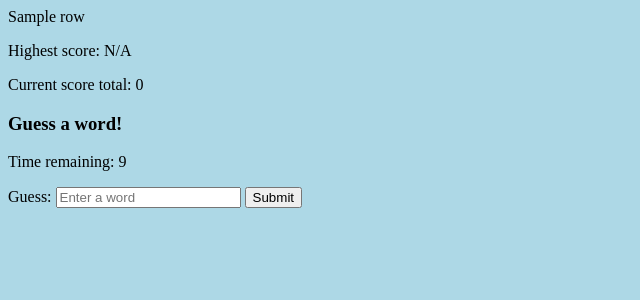
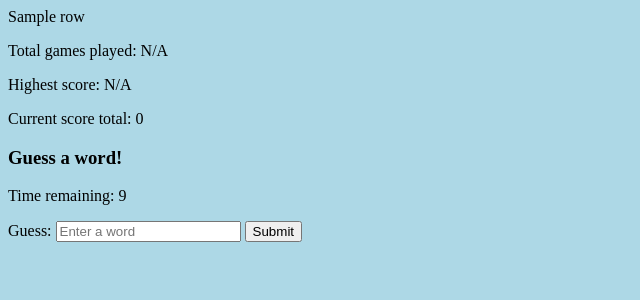
Before and after one commit to iam8/19.5-Flask-Testing, a Flask app: template templates/boggle_home.jinja2 in a window 1280 px wide. Shown: the top 300 px of the page, without its empty margins (0-640 px from the left). Run offline with Flask 2, Linux system fonts and the light colour scheme; the template is opened without the code that fills it: most values are stand-ins (such as "Sample title", 1, 10 or a date in 2020); parts of the project's set-up code (start-up, migrations or seed data) failed here and were passed over.

Commit message:
Display total games played on page upon template render (retrieve from session)

```diff
--- a/templates/boggle_home.jinja2
+++ b/templates/boggle_home.jinja2
@@ -8,6 +8,7 @@
         <div>{{ row }}</div>
     {% endfor %}
 
+    <p id="num-games">Total games played: {{ session.get("num_games", "N/A") }}</p>
     <p id="highest-score">Highest score: {{ session.get("max", "N/A") }}</p>
     <p id="score-total">Current score total: 0</p>
 
```
